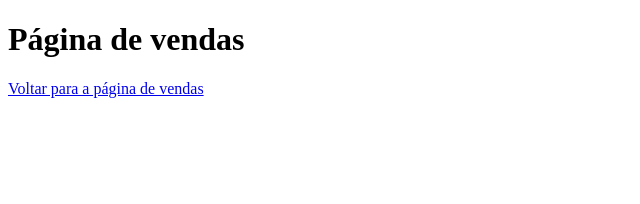
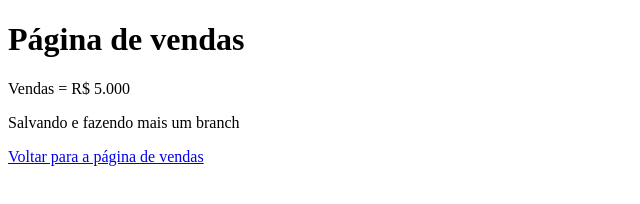
Before and after one commit to leonardoKroth/aulagithub, a plain HTML site: page vendas.html in a window 1280 px wide. Shown: the whole page, without its empty margins (0-640 px from the left). Drawn offline with Linux system fonts and the light colour scheme.

Commit message:
Acrescentado nova mensagem

```diff
--- a/vendas.html
+++ b/vendas.html
@@ -7,6 +7,8 @@
 </head>
 <body>
     <h1>Página de vendas</h1>
+    <p>Vendas = R$ 5.000</p>
+    <p>Salvando e fazendo mais um branch</p>
     <a href="index.html">Voltar para a página de vendas</a>
 
 </body>
```
